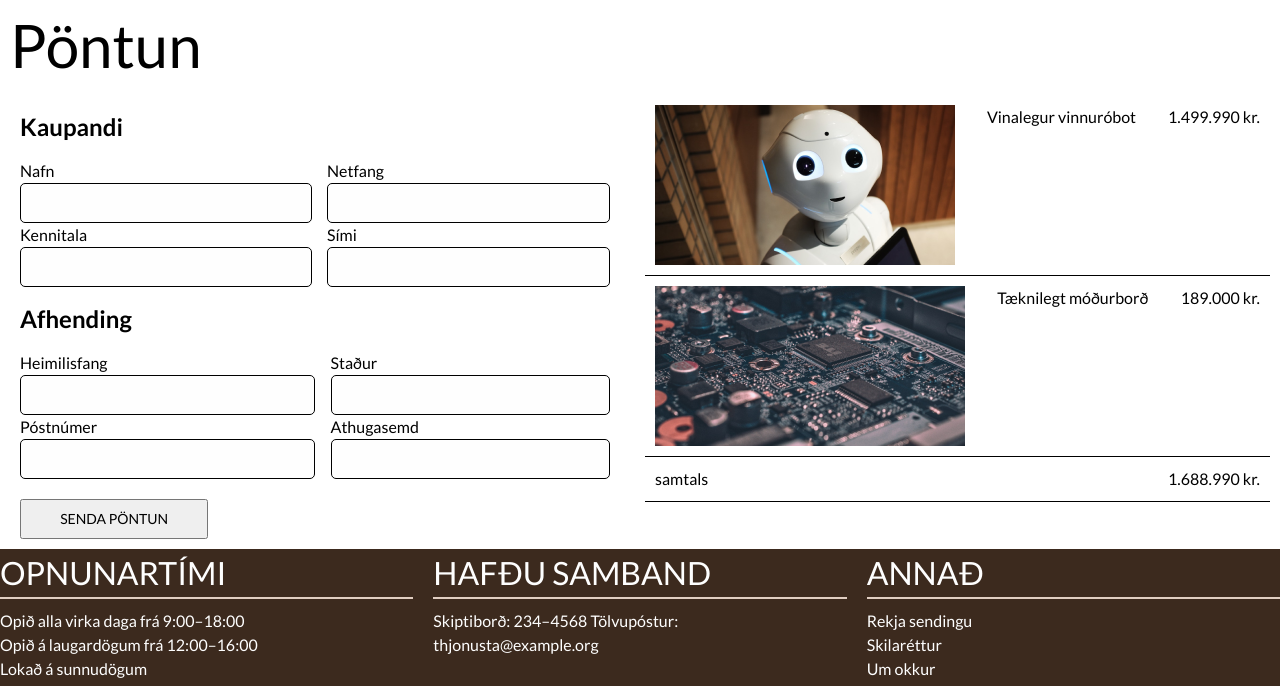
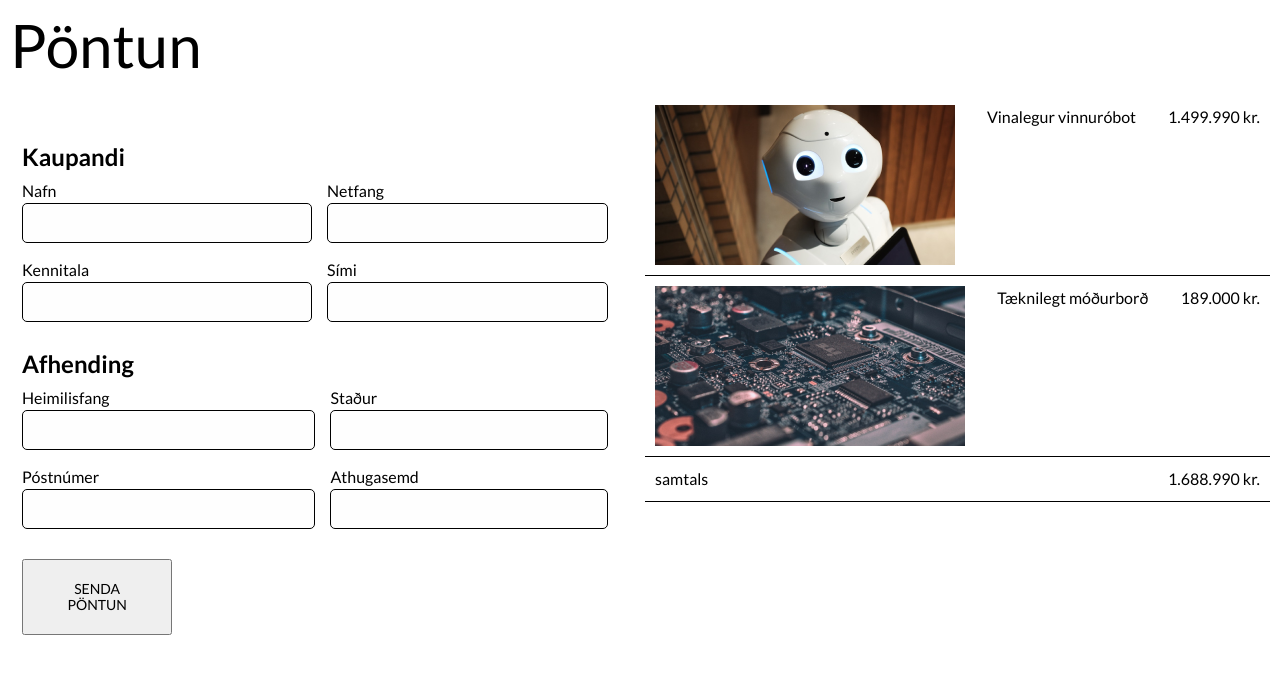
Before and after one commit to hemmiklemmi/Taeknibudin-vefsida, a website: page pages/pontunarsida.html in a window 1280 px wide. Shown: the part 71-757 px from the top of the page. Drawn offline with Linux system fonts and the light colour scheme.

Commit message:
orderpage

```diff
--- a/pages/pontunarsida.html
+++ b/pages/pontunarsida.html
@@ -71,7 +71,7 @@
                         </div>
                     </fieldset>
 
-                    <button>SENDA PÖNTUN</button>
+                    <button class="content-button">SENDA PÖNTUN</button>
                 </form>
             </div>
             <div class="karfa">
--- a/styles/orderpage-content.scss
+++ b/styles/orderpage-content.scss
@@ -12,24 +12,27 @@
 form {
   display: grid;
   grid-template-columns: repeat(12, 1fr);
-  margin: $spacing 0;
+  margin: 50px 12px;
 
   h2 {
     grid-column-start: span 12;
-    margin: $spacing;
-  }
-
-  fieldset {
-    border: 0;
-    grid-column-start: span 12;
-    margin: $spacing;
+    margin-bottom: 10px;
   }
 
   button {
-    grid-auto-rows: auto;
-    grid-column-start: span 4;
+    grid-column-start: span 3;
     height: 100%;
-    margin: $spacing;
+    padding: 20px;
+  }
+}
+
+fieldset {
+  border: 0;
+  grid-column-start: span 12;
+  margin-bottom: 15px;
+
+  input {
+    margin-bottom: 15px;
   }
 }
 
```
Also changed, not shown: styles.css, 1 other file.
